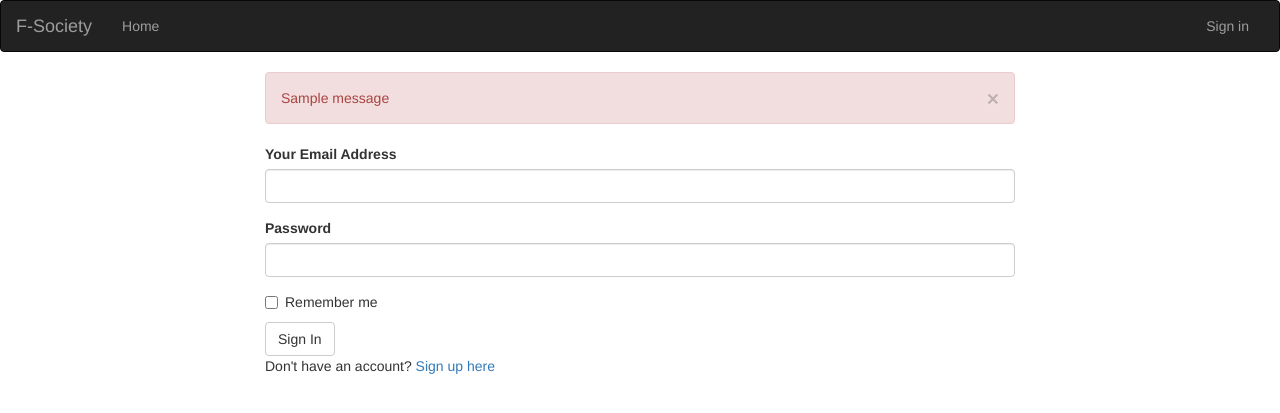
After one commit to Vitalis-Kirui/Personal-Blog, a Flask app: page /authenticate/login in a window 1280 px wide. The commit adds this page. Shown: the top 413 px of the page. Run offline with Flask 2, Linux system fonts and the light colour scheme; tables that the repository leaves empty hold one stand-in row (values such as "Sample post"); one stand-in notice (Sample message) is shown; some libraries are stand-ins or nearby versions.

Commit message:
adding login html file and logout view function

```diff
--- a/app/auth/views.py
+++ b/app/auth/views.py
@@ -1,5 +1,5 @@
 from flask import render_template,redirect,url_for, flash,request
-from flask_login import login_user
+from flask_login import login_user,logout_user,login_required
 from ..models import User
 from .forms import LoginForm,RegistrationForm
 from .. import db
@@ -29,3 +29,9 @@ def login():
 
     title = "watchlist login"
     return render_template('auth/login.html',login_form = login_form,title=title)
+
+@auth.route('/logout')
+@login_required
+def logout():
+    logout_user()
+    return redirect(url_for("main.index"))
--- /dev/null
+++ b/app/templates/auth/login.html
@@ -0,0 +1,24 @@
+{% extends 'base.html'%}
+{% import 'bootstrap/wtf.html' as wtf%}
+
+{% block content %}
+<div class="container">
+    <div class="row">
+        <div class="col-md-2"> </div>
+        <div class="col-md-8">
+            <!--Flash message -->
+            {% for message in get_flashed_messages() %}
+            <div class="alert alert-danger">
+                <button type="button" class="close" data-dismiss="alert">&times;</button>
+                {{ message }}
+            </div>
+            {% endfor %}
+            <!-- Login form -->
+            {{wtf.quick_form(login_form)}}
+            <p> Don't have an account? <a href="{{url_for('auth.register')}}">Sign up here</a></p>
+        </div>
+        <div clas="col-md-2"> </div>
+    </div>
+</div>
+
+{% endblock%}
--- a/app/templates/navbar.html
+++ b/app/templates/navbar.html
@@ -12,6 +12,15 @@
         <div class="navbar-collapse collapse">
             <ul class="nav navbar-nav">
                 <li><a href="/">Home</a></li>
+            </ul>
+            <ul class="nav navbar-nav navbar-right">
+                {% if current_user.is_authenticated %}
+                <li style="color:white;padding:15px;">{{current_user.username}}</li>
+                <li><a href="{{url_for('auth.logout')}}">Sign out</a></li>
+                {% else %}
+                <li><a href="{{url_for('auth.login')}}">Sign in</a></li>
+                {%endif%}
+            </ul>
         </div>
 
     </div>
```
